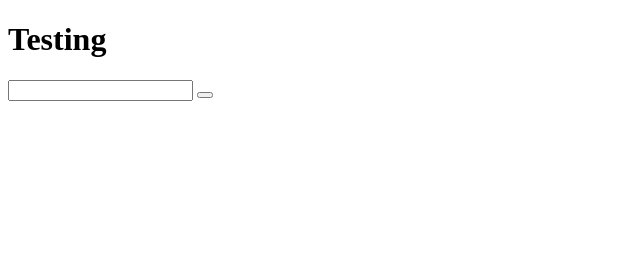
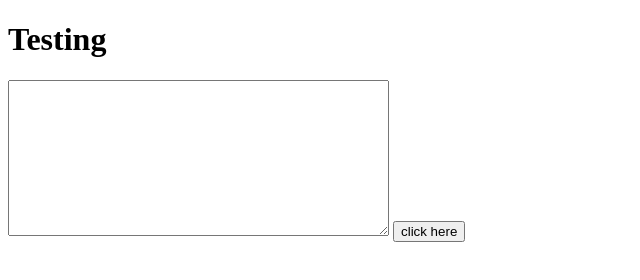
Before and after one commit to Volodymyr75/module1-solution, a plain HTML site: page index.html in a window 1280 px wide. Shown: the whole page, without its empty margins (0-640 px from the left). Drawn offline with Linux system fonts and the light colour scheme.

Commit message:
text area

```diff
--- a/index.html
+++ b/index.html
@@ -5,8 +5,8 @@
 </head>
 <body>
 <h1>Testing</h1>
-<input type="textarea" name="">
-<button></button>
+<textarea rows="10" cols="45" name="text"></textarea>
+<button>click here</button>
 <div></div>
 </body>
 </html>
```
